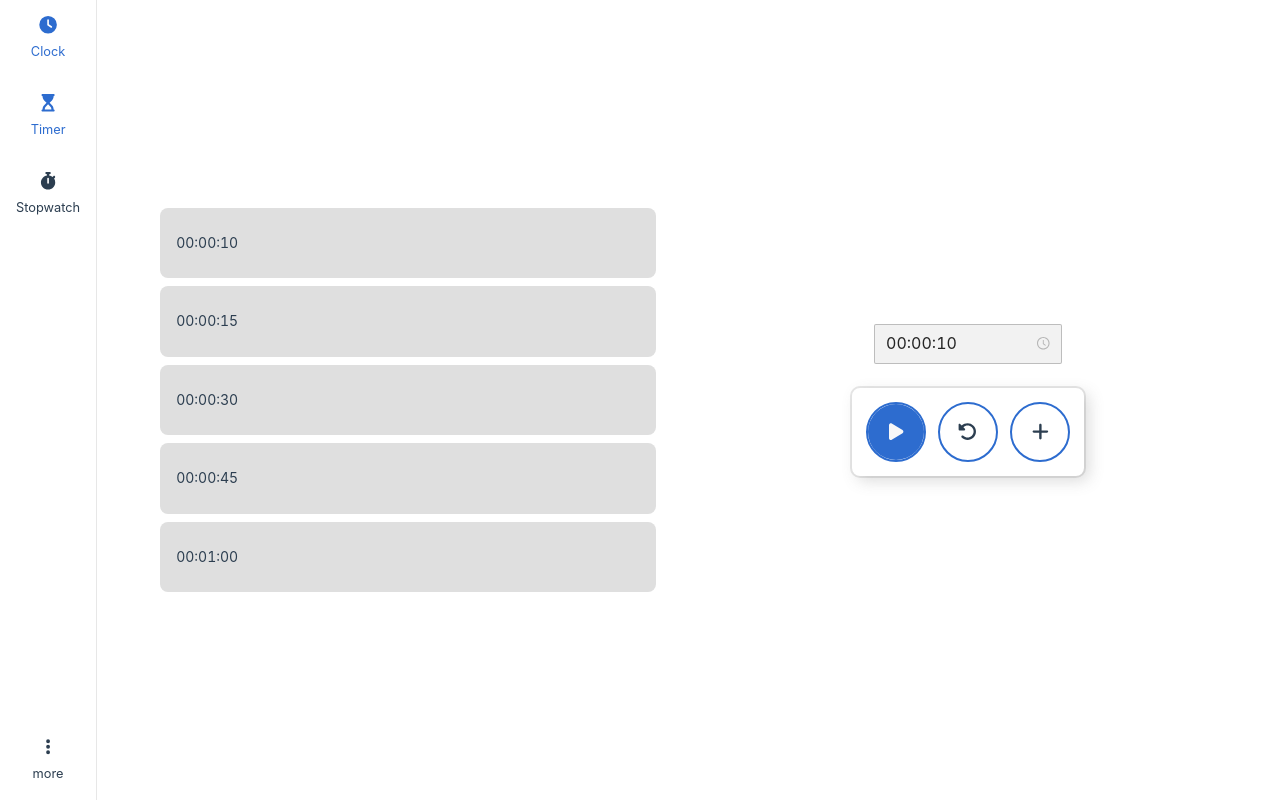
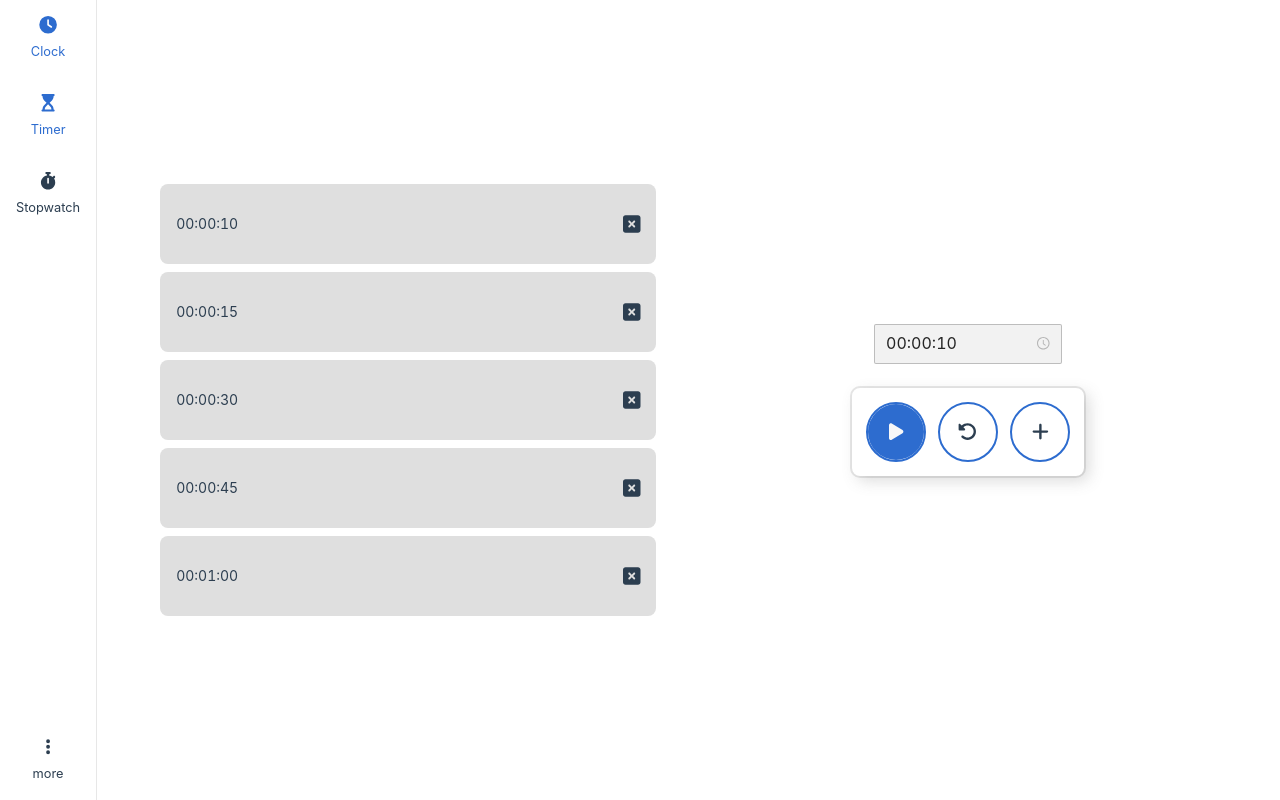
Before and after one commit to Klrfl/TellTime, a Vue app: page /timer in a window 1280 px wide. Built offline with nearby package versions, Linux system fonts and the light colour scheme.

Commit message:
add delete button for more intuitive UX

```diff
--- a/src/components/timer/TargetTime.vue
+++ b/src/components/timer/TargetTime.vue
@@ -1,9 +1,9 @@
 <template>
-  <li
-    class="target-time"
-    @click="selectTargetTime"
-    @dblclick="deleteTargetTime">
+  <li class="target-time" @click="selectTargetTime">
     <span>{{ targetTime.time }}</span>
+    <button class="target-time__close" @click="deleteTargetTime">
+      <font-awesome-icon :icon="['fas', 'square-xmark']"></font-awesome-icon>
+    </button>
   </li>
 </template>
 
@@ -30,9 +30,32 @@ function deleteTargetTime() {
   padding: 1.5rem 1rem;
   user-select: none;
 
+  display: flex;
+  justify-content: space-between;
+  align-items: center;
+
   &:hover {
     background: var(--target-time-background-hover);
     cursor: pointer;
   }
+
+  &__close {
+    font-size: 1.25rem;
+  }
+}
+
+@media (hover: hover) {
+  .target-time__close {
+    opacity: 0;
+    transition: opacity 200ms ease;
+
+    &:focus-visible {
+      opacity: 1;
+    }
+  }
+
+  .target-time:hover .target-time__close {
+    opacity: 1;
+  }
 }
 </style>
```
